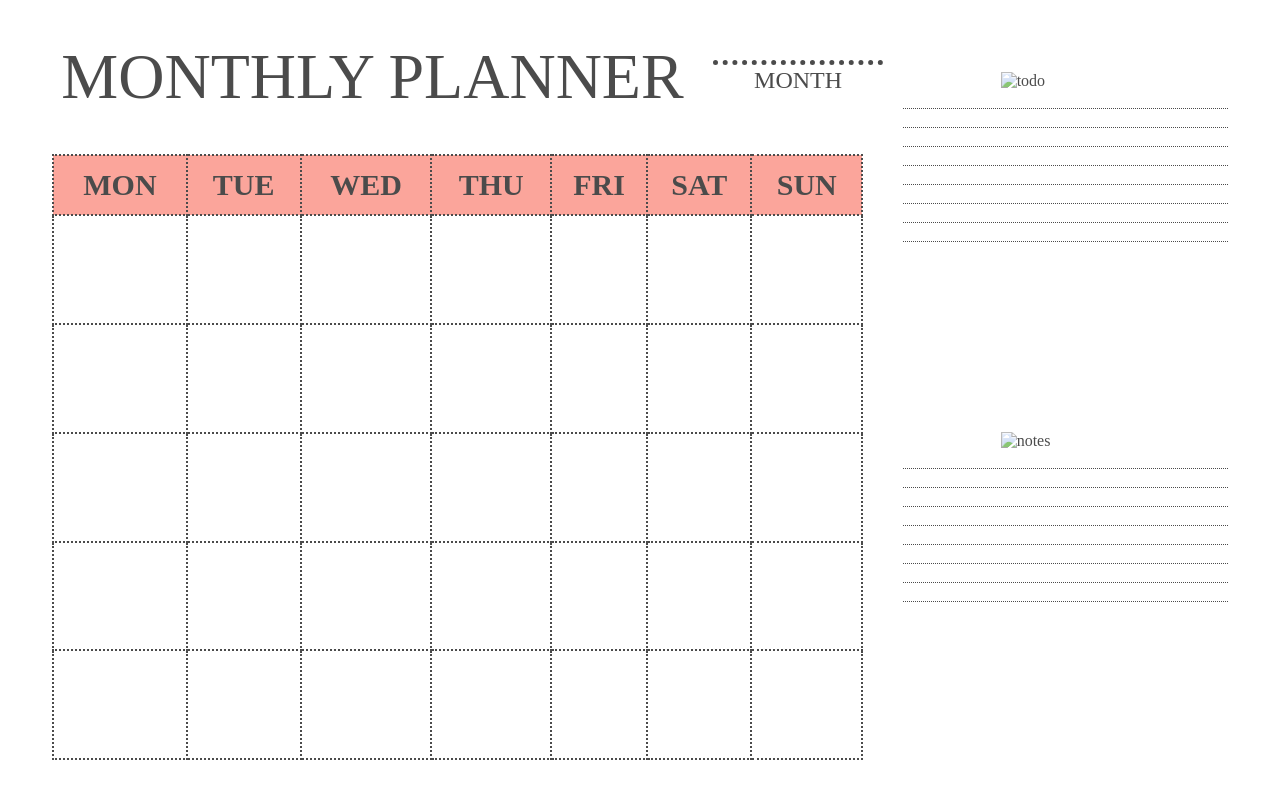
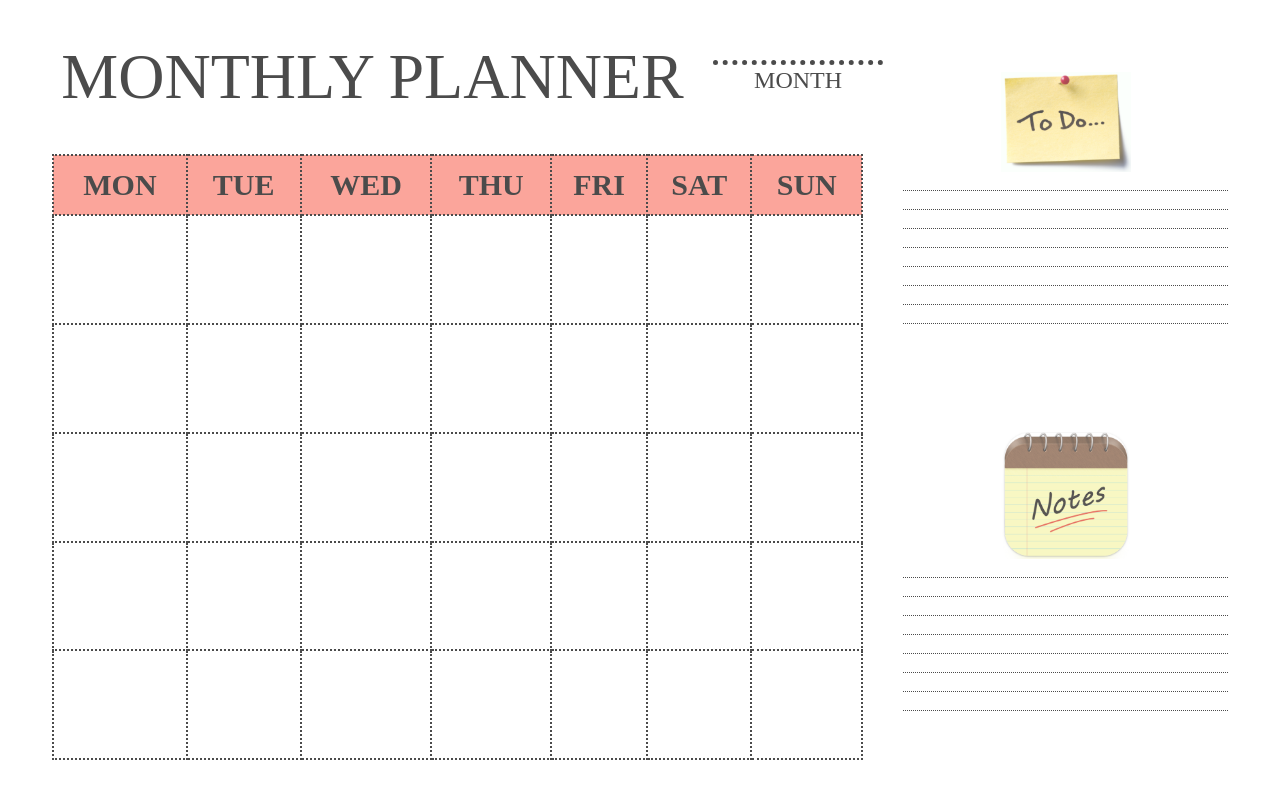
Before and after one commit to Dante6327/diary, a plain HTML site: page index.html in a window 1280 px wide. Drawn offline with Linux system fonts and the light colour scheme; the site is published under a folder, as on GitHub Pages, so addresses that start at the root find nothing.

Commit message:
image address commit

```diff
--- a/index.html
+++ b/index.html
@@ -77,7 +77,7 @@
         <div class="diary_right">
           <div class="diary_contents">
             <div id="diary_todo">
-              <img src="/essets/images/todo.PNG" alt="todo" />
+              <img src="./essets/images/todo.PNG" alt="todo" />
               <input type="text" class="input" />
               <input type="text" class="input" />
               <input type="text" class="input" />
@@ -88,7 +88,7 @@
               <input type="text" class="input" />
             </div>
             <div id="diary_notes">
-              <img src="/essets/images/notes.PNG" alt="notes" />
+              <img src="./essets/images/notes.PNG" alt="notes" />
               <input type="text" class="input" />
               <input type="text" class="input" />
               <input type="text" class="input" />
```
